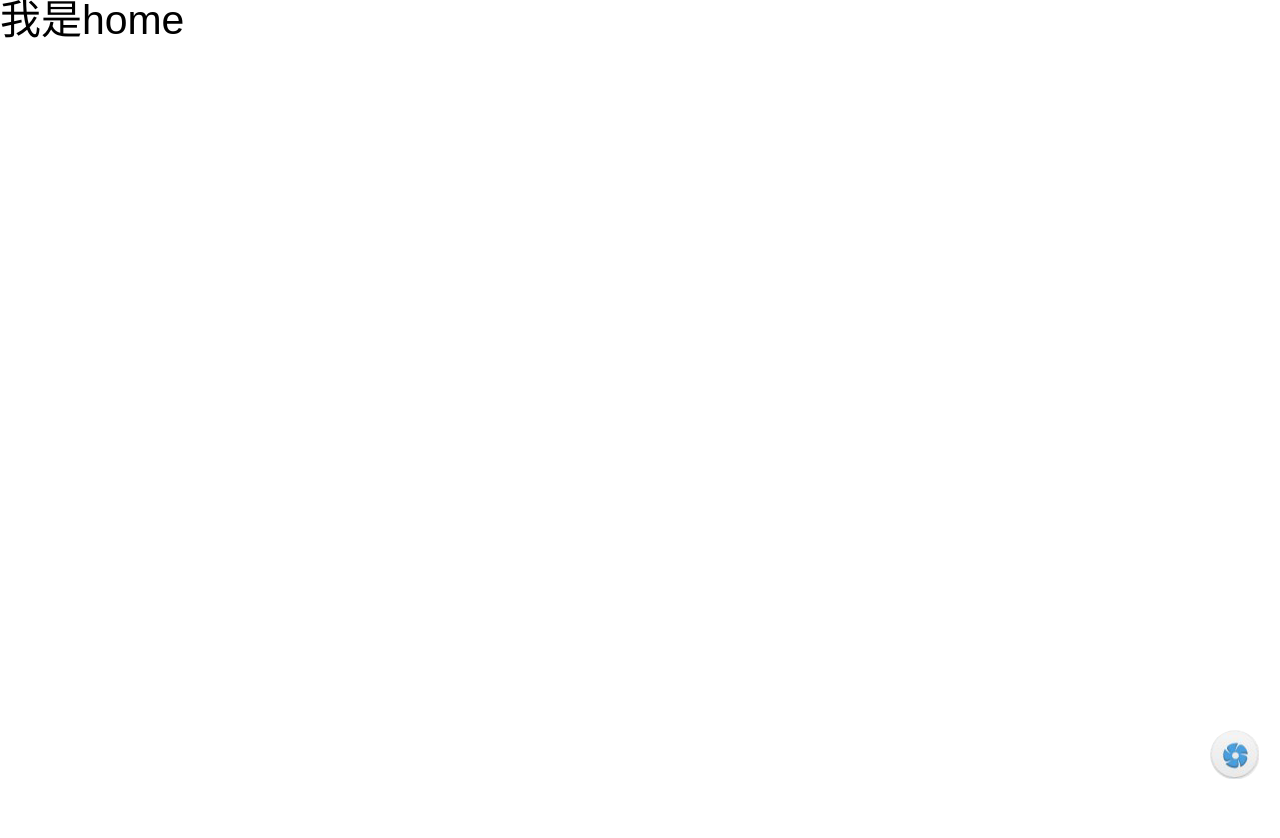
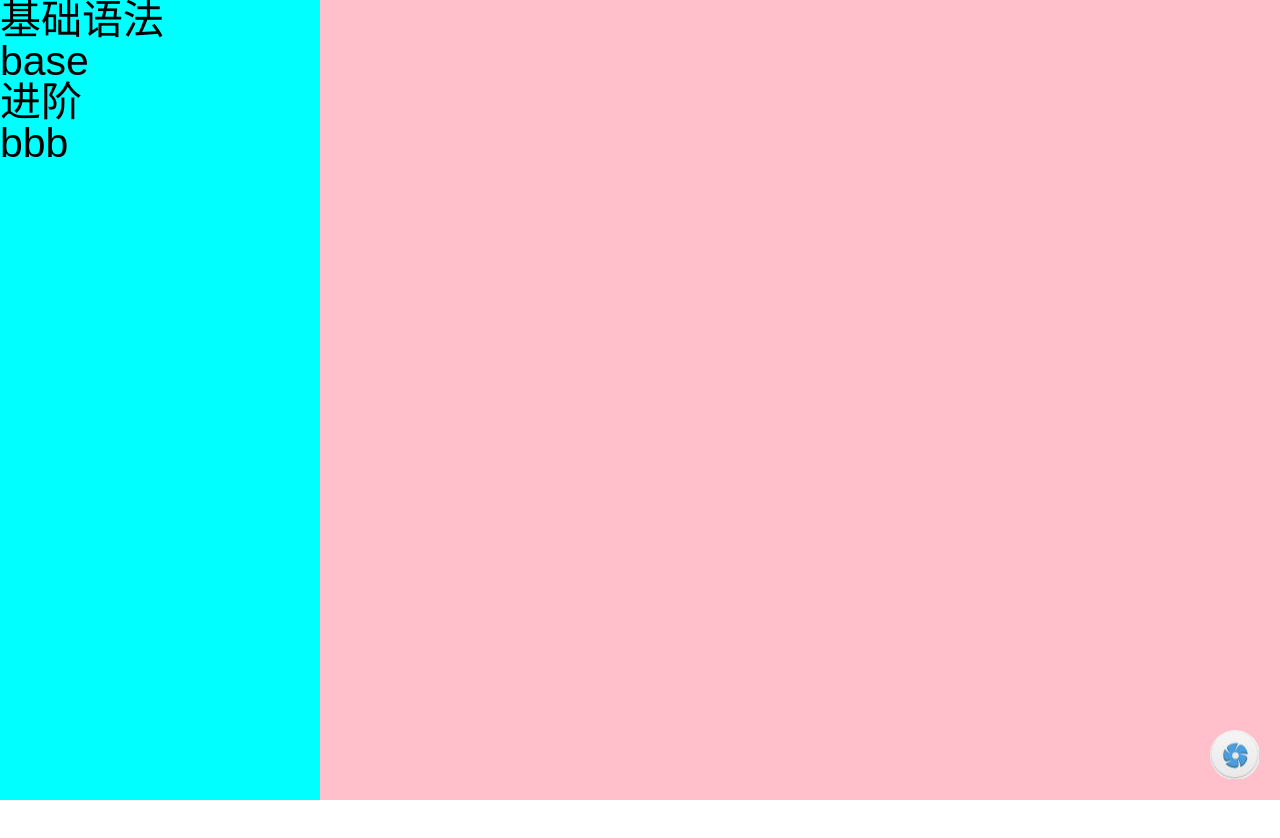
Before and after one commit to datura-lj/study-vue-app, a Vue app: page /#/ in a window 1280 px wide. Shown: the top 838 px of the page. Before the commit the page ends 800 px from the top, so only its background shows below. Built offline with nearby package versions, Linux system fonts and the light colour scheme; what vue-scroll would draw is missing.

Commit message:
左边栏

```diff
--- /dev/null
+++ b/src/components/navtools/LeftTabBar.vue
@@ -0,0 +1,23 @@
+<template>
+	<div class="left-bar">
+		<section v-for="(item,index) in leftTabData" :key="index">
+      <h3>{{item.name}}</h3>
+      <p>{{item.path}}</p>
+    </section>
+	</div>
+</template>
+<script>
+export default{
+  props:['leftTabData']
+}
+</script>
+<style scoped lang="scss" rel="stylesheet/scss" type="text/css">
+	.left-bar{
+		width: 25%;
+		height: 100%;
+		background-color: aqua;
+    position: absolute;
+    left: 0;
+    top: 0;
+	}
+</style>
--- a/src/pages/Home.vue
+++ b/src/pages/Home.vue
@@ -1,19 +1,40 @@
 <template>
 	<div class="home">
-		<h2>我是home</h2>
-		<nav-tools class="nav-tools"></nav-tools>
+		<h2>vue</h2>
+		<left-tab :leftTabData="leftTabData"></left-tab>
+		<nav-tools v-show="toolState"></nav-tools>
 	</div>
 </template>
 <script>
-import Navtab from '../components/navtools/Navtab'
+import NavTab from '../components/navtools/Navtab'
+import LeftTab from '../components/navtools/LeftTabBar'
 export default {
+	data(){
+		return{
+			toolState: true,
+      leftTabData: [
+        {
+          "name": '基础语法',
+          "path": 'base',
+        },
+        {
+          "name": '进阶',
+          "path": 'bbb',
+        }
+      ]
+		}
+	},
 	components: {
-		'nav-tools': Navtab
+		'nav-tools': NavTab,
+		'left-tab': LeftTab
 	}
 }
 </script>
 <style lang='scss' rel="stylesheet/scss" type="text/css" scoped>
-   .nav-tools{
-
+   .home{
+      width: 100%;
+      height: 100%;
+   		position: relative;
+     background-color: pink;
    }
 </style>
```
